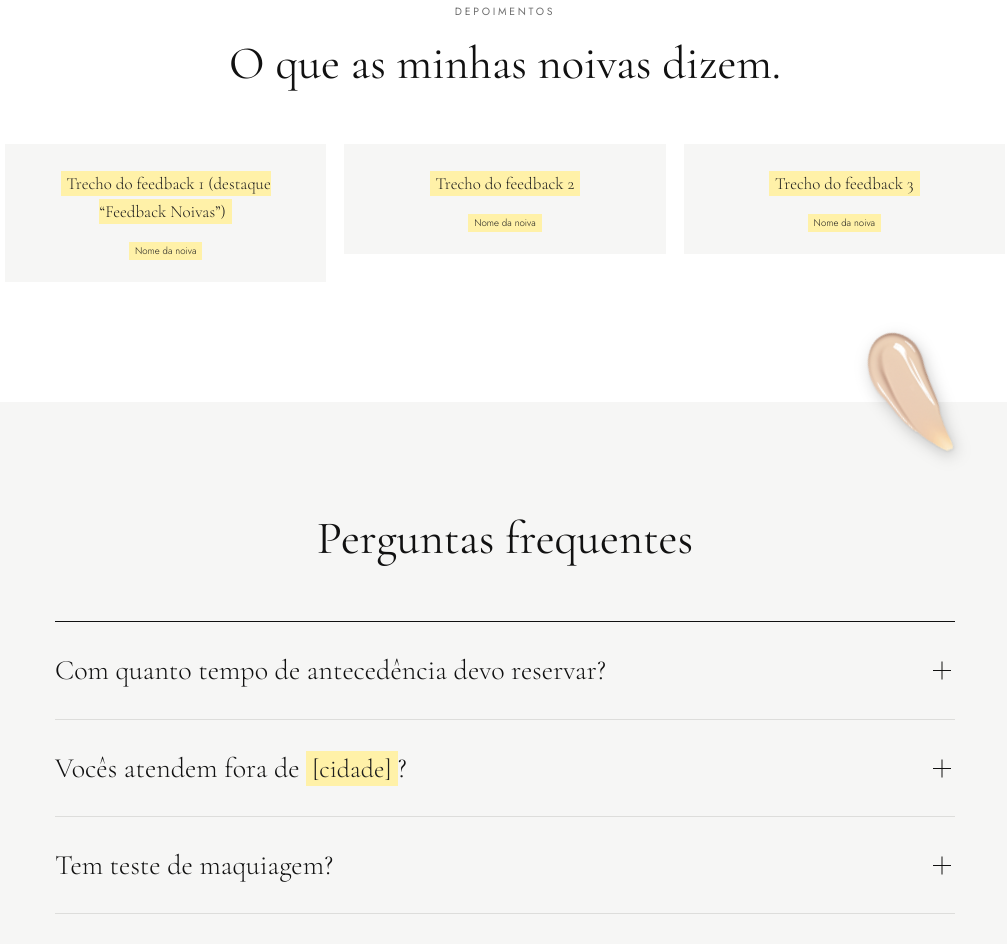
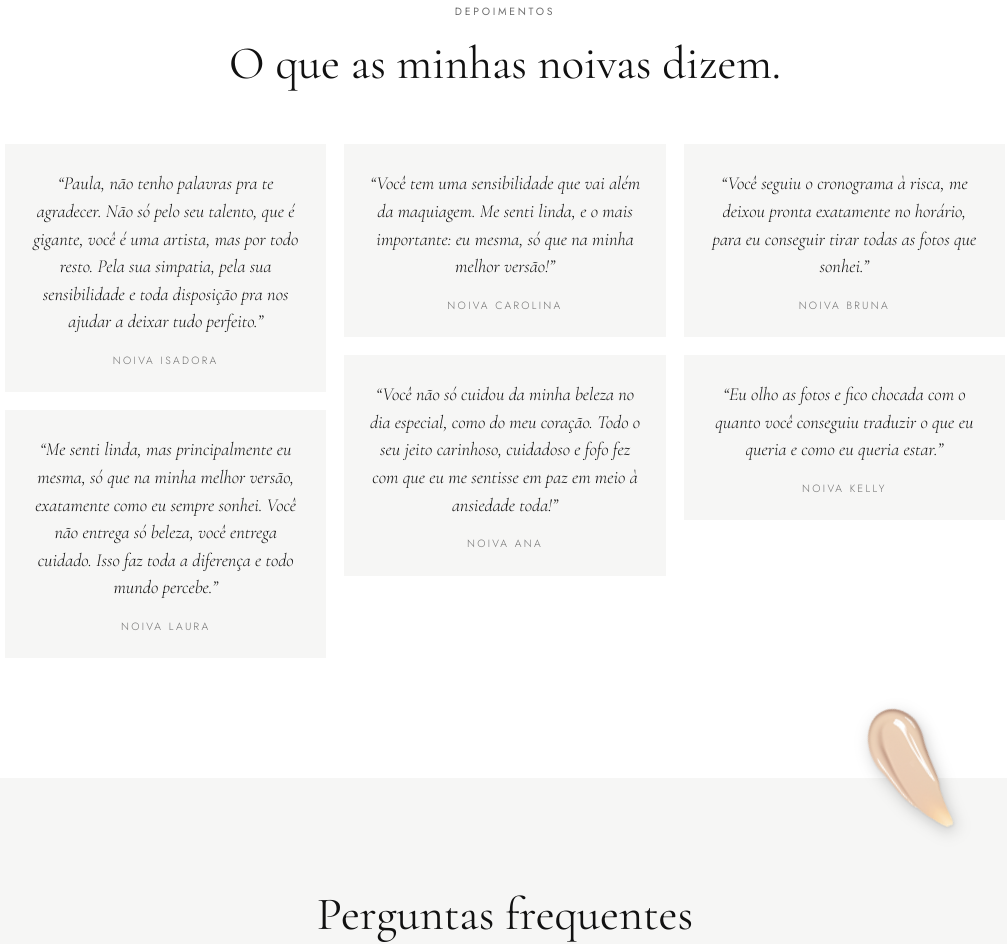
Before and after one commit to victorialamour/paula-kalisak, a plain HTML site: page index.html in a window 1280 px wide. Shown: the part 6769-7713 px from the top of the page, without its empty margins (135-1142 px from the left). Drawn offline with nearby package versions, Linux system fonts and the light colour scheme; a web font is replaced by a local one.

Commit message:
Adiciona os depoimentos das noivas
Co-Authored-By: Claude Sonnet 5.5 <noreply@anthropic.com>

```diff
--- a/index.html
+++ b/index.html
@@ -836,9 +836,12 @@
       <h2 class="title reveal d1">O que as minhas noivas dizem.</h2>
     </div>
     <div class="quotes reveal">
-      <figure class="quote"><blockquote><span class="todo">Trecho do feedback 1 (destaque “Feedback Noivas”)</span></blockquote><figcaption><span class="todo">Nome da noiva</span></figcaption></figure>
-      <figure class="quote"><blockquote><span class="todo">Trecho do feedback 2</span></blockquote><figcaption><span class="todo">Nome da noiva</span></figcaption></figure>
-      <figure class="quote"><blockquote><span class="todo">Trecho do feedback 3</span></blockquote><figcaption><span class="todo">Nome da noiva</span></figcaption></figure>
+      <figure class="quote"><blockquote>“Paula, não tenho palavras pra te agradecer. Não só pelo seu talento, que é gigante, você é uma artista, mas por todo resto. Pela sua simpatia, pela sua sensibilidade e toda disposição pra nos ajudar a deixar tudo perfeito.”</blockquote><figcaption>Noiva Isadora</figcaption></figure>
+      <figure class="quote"><blockquote>“Me senti linda, mas principalmente eu mesma, só que na minha melhor versão, exatamente como eu sempre sonhei. Você não entrega só beleza, você entrega cuidado. Isso faz toda a diferença e todo mundo percebe.”</blockquote><figcaption>Noiva Laura</figcaption></figure>
+      <figure class="quote"><blockquote>“Você tem uma sensibilidade que vai além da maquiagem. Me senti linda, e o mais importante: eu mesma, só que na minha melhor versão!”</blockquote><figcaption>Noiva Carolina</figcaption></figure>
+      <figure class="quote"><blockquote>“Você não só cuidou da minha beleza no dia especial, como do meu coração. Todo o seu jeito carinhoso, cuidadoso e fofo fez com que eu me sentisse em paz em meio à ansiedade toda!”</blockquote><figcaption>Noiva Ana</figcaption></figure>
+      <figure class="quote"><blockquote>“Você seguiu o cronograma à risca, me deixou pronta exatamente no horário, para eu conseguir tirar todas as fotos que sonhei.”</blockquote><figcaption>Noiva Bruna</figcaption></figure>
+      <figure class="quote"><blockquote>“Eu olho as fotos e fico chocada com o quanto você conseguiu traduzir o que eu queria e como eu queria estar.”</blockquote><figcaption>Noiva Kelly</figcaption></figure>
     </div>
   </div>
 </section>
```
